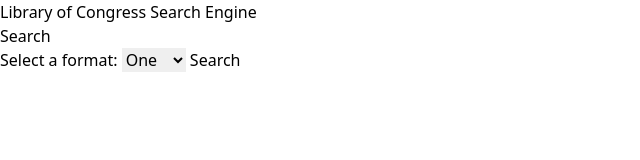
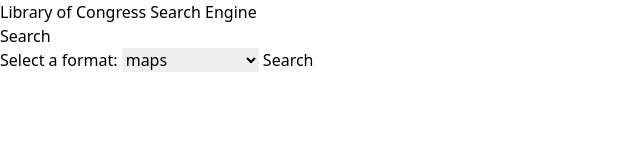
Before and after one commit to SotoTheMayor/libraryofcongresssearch, a plain HTML site: page index.html in a window 1280 px wide. Shown: the whole page, without its empty margins (0-640 px from the left). Drawn offline with nearby package versions, Linux system fonts and the light colour scheme.

Commit message:
dropdown selects

```diff
--- a/assets/style.css
+++ b/assets/style.css
@@ -1,4 +1,4 @@
-
 #searchLoC {
-    border-style: solid;
+    border: 2px black;
+    border-radius: 4px;
 }
--- a/index.html
+++ b/index.html
@@ -18,10 +18,14 @@
         <label for="dropdown">Select a format:</label>
 
         <select name="dropdown" id="dropdown">
-            <option value="One">One</option>
-            <option value="Two">Two</option>
-            <option value="Three">Three</option>
-            <option value="Four">Four</option>
+            <option value="maps">maps</option>
+            <option value="audio">audio</option>
+            <option value="photos">photos</option>
+            <option value="manuscripts">manuscripts</option>
+            <option value="newspapers">newspapers</option>
+            <option value="film-and-videos">film-and-videos</option>
+            <option value="notated-music">notated-music</option>
+            <option value="websites">websites</option>
         </select>
         <button>Search</button>
     </div>
```
